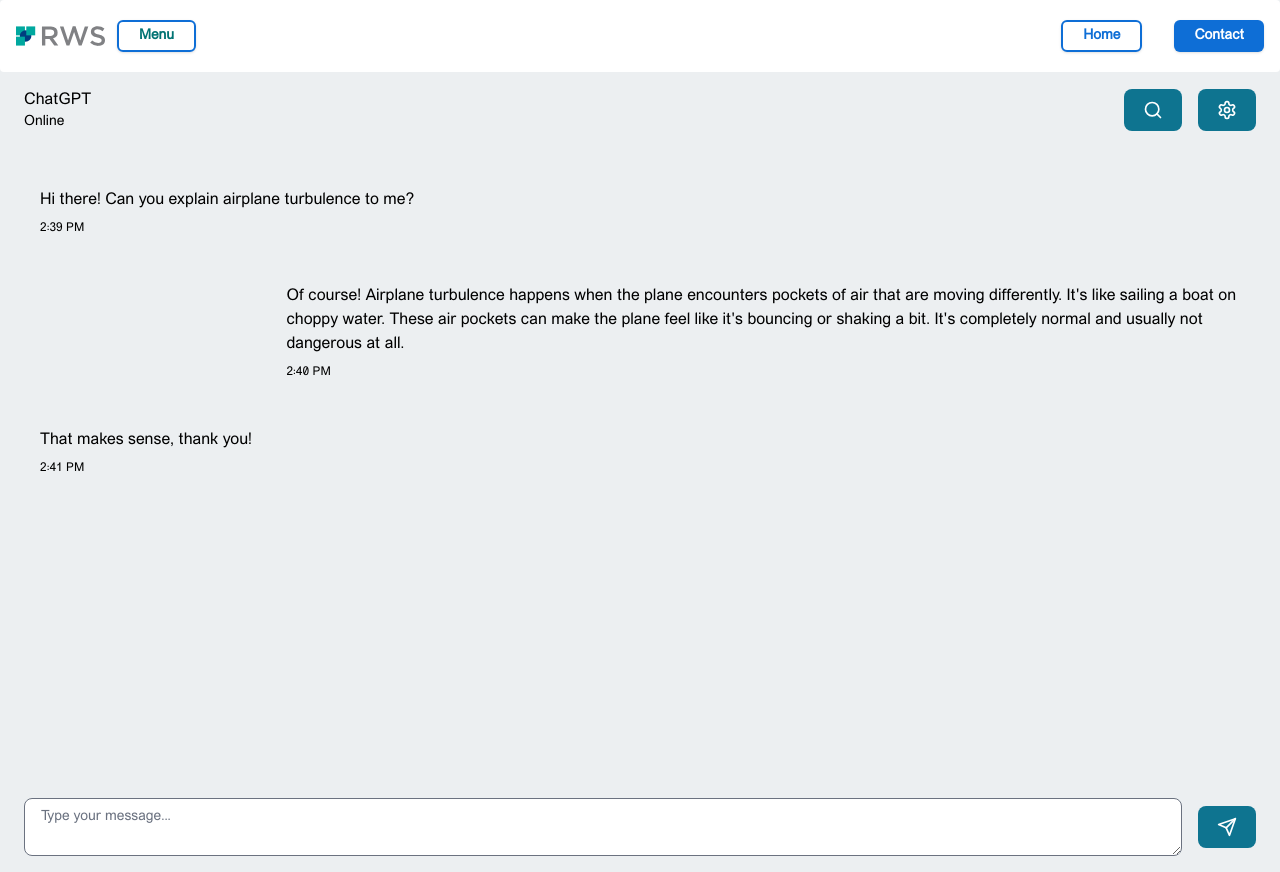
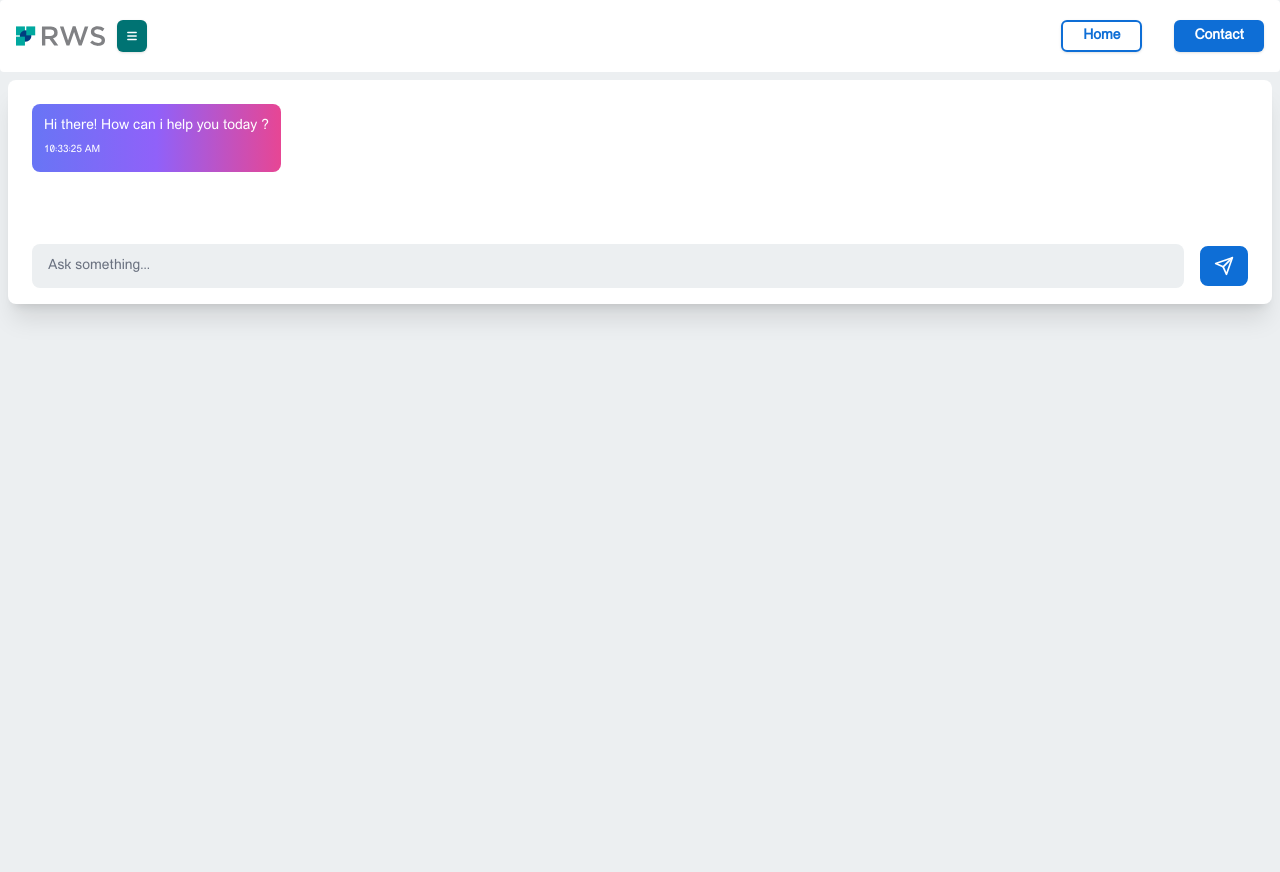
Before and after one commit to piyush2053/rws, a React (Create React App) app in the folder estimation-helper/: page /gen-ai in a window 1280 px wide. After the commit the page ends 800 px from the top, so only its background shows below. Built offline with nearby package versions, Linux system fonts and the light colour scheme.

Commit message:
Gen ai page

```diff
--- a/estimation-helper/src/Components/Drawer.tsx
+++ b/estimation-helper/src/Components/Drawer.tsx
@@ -11,7 +11,7 @@ import {
     HiShoppingBag,
     HiUsers,
 } from "react-icons/hi";
-import logo from '../assets/svg/rws-logo_no--whitespace_tcm228-236815.svg'
+import logo from '../assets/rwsLogoonly.png'
 import excel from '../assets/excel.png'
 import ai from '../assets/aiRWS.png'
 import '../index.css'
@@ -21,8 +21,8 @@ const DrawerComp = () => {
     const handleClose = () => setOpen(false);
     return (
         <>
-            <Drawer open={open} onClose={handleClose} >
-                <Drawer.Header title="RWS" titleIcon={() => <><img src={logo}/></>} />
+            <Drawer open={open} onClose={handleClose} className="w-25" >
+                <Drawer.Header title="RWS" titleIcon={() => <><img src={logo} className="h-7 mr-2"/></>} />
                 <Drawer.Items>
                     <Sidebar
                         aria-label="Sidebar with multi-level dropdown example"
--- a/estimation-helper/src/Components/Navbar.tsx
+++ b/estimation-helper/src/Components/Navbar.tsx
@@ -1,28 +1,29 @@
 import { Navbar, Tooltip } from "flowbite-react";
 import '../index.css'
 import logo from '../assets/svg/rws-logo_no--whitespace_tcm228-236815.svg'
-import React from "react";
+import { HiMenu } from "react-icons/hi";
 import { useDrawer } from "./Store/Provider";
 import PopoverMe from "./SmallChunks/PiyushPopover";
 
 const NavbarTop = () => {
-    const {open, setOpen} = useDrawer()
+    const { open, setOpen } = useDrawer()
     return (
         <Navbar fluid rounded color="light" className="py-5" >
             <Navbar.Brand  >
                 <img src={logo} className="mr-3 h-4 lg:h-5" alt="RWS" />
-                <Tooltip content="Open the Menu Options">
-                <a onClick={() => setOpen(true)} className="inline-flex border-2 border-[#0E6ED6] font-bold h-8 items-center justify-center rounded-md text-[#007373] px-5 text-sm shadow transition-colors cursor-pointer hover:bg-[#007373] hover:text-white hover:border-0 ">
-                    Menu
-                </a>
+                <Tooltip content="Open the Menu Options" placement="right-end">
+                {/* //z-50 ml-[-100px] */}
+                    <a onClick={() => setOpen(true)} className="top-5 bg-[#007373] inline-flex font-bold h-8 items-center justify-center rounded-md text-[#007373] px-2 text-sm shadow transition-colors cursor-pointer hover:bg-[#007373] hover:text-white hover:border-0 ">
+                        <HiMenu  color="white"/>
+                    </a>
                 </Tooltip>
             </Navbar.Brand>
             <Navbar.Toggle />
             <Navbar.Collapse>
-            <a href="/" className="inline-flex border-2 border-[#0E6ED6] font-bold h-8 items-center justify-center rounded-md text-[#0E6ED6] px-5 text-sm shadow transition-colors hover:bg-[#0E6ED6] hover:text-white ">
+                <a href="/" className="inline-flex border-2 border-[#0E6ED6] font-bold h-8 items-center justify-center rounded-md text-[#0E6ED6] px-5 text-sm shadow transition-colors hover:bg-[#0E6ED6] hover:text-white ">
                     Home
                 </a>
-                <PopoverMe/>
+                <PopoverMe />
             </Navbar.Collapse>
         </Navbar>
     )
--- a/estimation-helper/src/Components/SmallChunks/AI_Banner.tsx
+++ b/estimation-helper/src/Components/SmallChunks/AI_Banner.tsx
@@ -25,14 +25,14 @@ const BannerTop = () => {
                 <div className="flex flex-col gap-2 min-[400px]:flex-row">
                     <a
                     href="/gen-ai"
-                        className="inline-flex h-10 items-center justify-center rounded-md bg-[#0E6ED6] px-8 text-md font-medium text-white shadow transition-colors hover:bg-primary/60 focus-visible:outline-none focus-visible:ring-1 focus-visible:ring-ring disabled:pointer-events-none disabled:opacity-50"
+                        className="inline-flex h-10 items-center justify-center rounded-md bg-[#0E6ED6] px-8 text-md font-bold text-white shadow transition-colors hover:bg-primary/60 focus-visible:outline-none focus-visible:ring-1 focus-visible:ring-ring disabled:pointer-events-none disabled:opacity-50"
 
                     >
                         Get Started
                     </a>
                     <a
                         href="/"
-                        className="inline-flex h-10 items-center justify-center rounded-md border border-primary-foreground bg-primary px-8 text-sm font-medium text-white shadow-sm transition-colors hover:bg-primary-foreground/90 hover:text-primary focus-visible:outline-none focus-visible:ring-1 focus-visible:ring-ring disabled:pointer-events-none disabled:opacity-50"
+                        className="inline-flex h-10 items-center justify-center rounded-md border border-primary-foreground bg-white px-8 text-sm font-bold text-[#0E6ED6] shadow-sm transition-colors hover:bg-primary-foreground/90 hover:text-primary focus-visible:outline-none focus-visible:ring-1 focus-visible:ring-ring disabled:pointer-events-none disabled:opacity-50"
 
                     >
                         Learn More
--- a/estimation-helper/src/Pages/Form.tsx
+++ b/estimation-helper/src/Pages/Form.tsx
@@ -41,8 +41,8 @@ const Form = () => {
 
   return (
     <section className="bg-white w-[99%] p-10 my-2 mx-2 rounded-lg animate-fade">
-      <div className="flex justify-start">
-        <img alt='ait' src={rwsLogo} className='h-[430px] rounded-lg mr-4 animate-fade'></img>
+      <div className="flex flex-col lg:flex-row">
+        <img alt='ait' src={rwsLogo} className='rounded-lg mr-4 mb-4 animate-fade'></img>
           <form onSubmit={handleSubmit} >
             <div className='flex gap-5'>
               <div>
--- a/estimation-helper/src/Pages/GenerativeAI.tsx
+++ b/estimation-helper/src/Pages/GenerativeAI.tsx
@@ -1,59 +1,101 @@
-import React from "react";
+import { useState } from 'react';
+import Loader from '../assets/loader.gif'
+import { URL } from '../utils/constants/contants'
 import { SearchIcon, SendIcon, SettingsIcon } from "../Components/SmallChunks/svgs";
 import { Button, Textarea } from "flowbite-react";
+import { getCurrentEnv } from '../utils/funtions/funtion';
 
-const GenAI = ()=>{
-return(
-    <div className="flex flex-col h-screen">
-      <header className="bg-primary text-primary-foreground py-4 px-6 flex items-center justify-between">
-        <div className="flex items-center gap-4">
-          <div>
-            <div className="font-medium">ChatGPT</div>
-            <div className="text-sm text-primary-foreground/80">Online</div>
-          </div>
-        </div>
-        <div className="flex items-center gap-4">
-          <Button >
-            <SearchIcon className="w-5 h-5" />
-          </Button>
-          <Button >
-            <SettingsIcon className="w-5 h-5" />
-          </Button>
-        </div>
-      </header>
-      <div className="flex-1 overflow-auto p-6 space-y-4">
-        <div className="flex items-start gap-4">
-          <div className="bg-muted rounded-lg p-4 max-w-[80%]">
-            <p>Hi there! Can you explain airplane turbulence to me?</p>
-            <div className="text-xs text-muted-foreground mt-2">2:39 PM</div>
+const GenAI = () => {
+  const [question, setQuestion] = useState("")
+  const [ResponseAI, setResponseAI] = useState("")
+  const [error, setError] = useState("")
+  const [loading, setLoading] = useState(false)
+  const HandleAsk = () => {
+    setLoading(true)
+    try {
+      const API_ENDPOINT = getCurrentEnv() ? URL.GENAI_LOCAL : URL.GENAI_PROD
+      fetch(`${API_ENDPOINT}/askai?query="${question}"`)
+        .then(response => response.json())
+        .then(data => {
+          setResponseAI(data);
+          setLoading(false)
+          setError(``)
+        })
+        .catch(error => {
+          console.error('Error fetching data:', error);
+          setError(`${error}`);
+          setLoading(false)
+        });
+
+    } catch (error) {
+      console.log(error)
+      setLoading(false)
+      setError(`${error}`)
+    }
+  }
+
+  const HandleChange = (e: any) => {
+    e.preventDefault()
+    setQuestion(e.target.value)
+  }
+
+  const HandleKeyPress = (e: any) => {
+    if (e.key === 'Enter') {
+      HandleAsk();
+    }
+  };
+  return (
+    <div className="flex flex-col bg-white m-2 rounded-lg shadow-xl">
+      <div className="flex-1 overflow-auto p-6 space-y-4 rounded-lg">
+        <div className="flex items-start gap-2">
+          <div className="bg-gradient-to-r from-indigo-500 via-purple-500 to-pink-500 rounded-lg p-3 max-w-[80%] text-white font-thin text-sm">
+            <p>Hi there! How can i help you today ?</p>
+            <div className="text-[10px] text-white mt-1 font-thin">{new Date().toLocaleTimeString()}</div>
           </div>
         </div>
         <div className="flex items-start gap-4 justify-end">
-          <div className="bg-primary rounded-lg p-4 max-w-[80%] text-primary-foreground">
+          {question !== '' && ResponseAI &&
+            <div className="bg-[#007373] rounded-lg p-4 max-w-[80%] text-white text-sm">
               <p>
-              Of course! Airplane turbulence happens when the plane encounters pockets of air that are moving
-              differently. It's like sailing a boat on choppy water. These air pockets can make the plane feel like it's
-              bouncing or shaking a bit. It's completely normal and usually not dangerous at all.
+                {question}
               </p>
-            <div className="text-xs text-primary-foreground/80 mt-2">2:40 PM</div>
+              <div className="text-xs text-primary-foreground/80 mt-2">{new Date().toLocaleTimeString()}</div>
             </div>
+          }
         </div>
         <div className="flex items-start gap-4">
-          <div className="bg-muted rounded-lg p-4 max-w-[80%]">
-            <p>That makes sense, thank you!</p>
-            <div className="text-xs text-muted-foreground mt-2">2:41 PM</div>
-          </div>
+          {error !== "" ?
+            <div className="bg-red-500 rounded-lg p-4 max-w-[80%] text-white">
+              <div>Sorry Cant hear you !</div>
+              <details className='cursor-pointer'>
+                <summary>Advanced Details</summary>
+                {error}
+              </details>
+            </div> : <>{ResponseAI &&
+              <div className="bg-gradient-to-r from-indigo-500 via-purple-500 to-pink-500 text-white rounded-lg p-4 max-w-[80%]">
+                {Object.entries(ResponseAI).map(([key, value]) => (
+                  <div dangerouslySetInnerHTML={{ __html: value.replace(/\*/g, '').replace(/#/g, '').replace(/\n/g, '<br/>') }}></div>
+                ))}
+                <div className="text-xs text-muted-foreground mt-2">{new Date().toLocaleTimeString()}</div>
+              </div>}</>}
         </div>
       </div>
       <div className="bg-muted/50 px-6 py-4 flex items-center gap-4">
-        <Textarea
-          placeholder="Type your message..."
-          className="flex-1 rounded-lg bg-background border border-input px-4 py-2 focus:outline-none focus:ring-1 focus:ring-primary"
+        {loading ?
+          <img src={Loader} className='h-8 px-auto mx-auto align-end' /> :
+          <>
+            <input
+              value={question}
+              type="text"
+              onKeyPress={HandleKeyPress}
+              onChange={HandleChange}
+              placeholder="Ask something..."
+              className="flex-1 text-[#616161] rounded-lg bg-[#ECEFF1] px-4 py-3 focus:outline-none focus:ring-0 focus:ring-0 text-sm border-0 font-thin"
             />
-        <Button>
+            <div onClick={HandleAsk} className='bg-[#0E6ED6] hover:bg-white hover:text-[#0E6ED6] p-2 px-3 rounded-lg text-white border-2 border-[#0E6ED6] cursor-pointer'>
               <SendIcon className="w-5 h-5" />
-          <span className="sr-only">Send</span>
-        </Button>
+            </div>
+          </>}
       </div>
     </div>
   )
```
Also changed, not shown: estimation-helper/src/assets/rwsLogoonly.png (added), estimation-helper/src/assets/rwsbanner2.png. Lines whose indentation alone changed are shown as unchanged.
